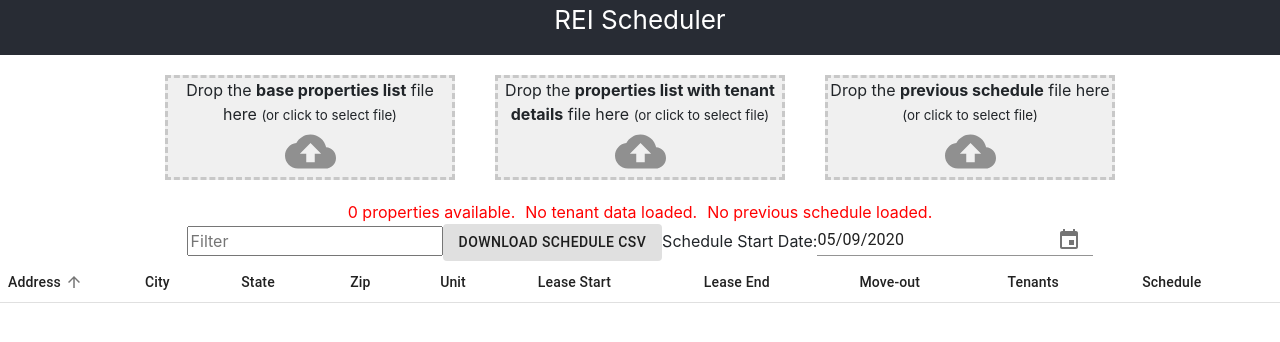
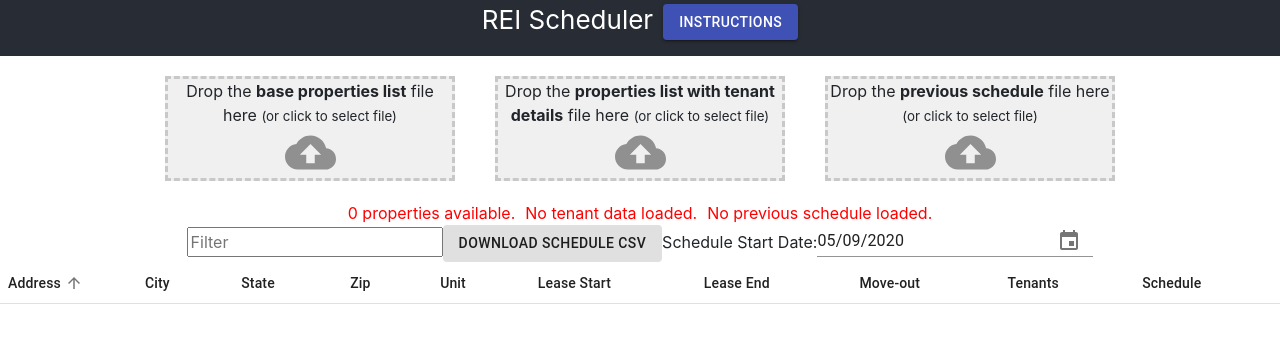
Before and after one commit to Edgetek-Enterprises/rei-scheduler, a React app: page / in a window 1280 px wide. Shown: the top 342 px of the page. Built offline with nearby package versions, Linux system fonts and the light colour scheme.

Commit message:
Add instructions popup

```diff
--- a/src/App.tsx
+++ b/src/App.tsx
@@ -1,7 +1,7 @@
 import React from 'react';
 import moment from 'moment';
 import './App.css';
-import { makeStyles, Button, TableCell, Table, TableHead, TableRow, TableSortLabel, TableBody, Theme } from '@material-ui/core';
+import { makeStyles, Button, Popover, TableCell, Table, TableHead, TableRow, TableSortLabel, TableBody, Theme } from '@material-ui/core';
 import { KeyboardDatePicker, MuiPickersUtilsProvider } from "@material-ui/pickers";
 import { toCSVInspections, toCSVSchedule } from './csvutil';
 import { Property, mergeTenants, mergeSchedules, pstring } from './property';
@@ -30,12 +30,58 @@ export default function App() {
 	const hasSchedule = propertyList.find(p => p.schedule?.some(si => si.isImport)) !== undefined;
 	const hasTenants = propertyList.find(p => p.tenants?.some(ti => !!ti)) !== undefined;
 
+	const [popInstructionAnchor, setPopInstructionAnchor] = React.useState<HTMLButtonElement | undefined>();
+
+	const popInstructionOpen = Boolean(popInstructionAnchor);
+	const popInstructionOpenId = popInstructionOpen ? 'simple-popover' : undefined;
+
 	return <div className="App">
 			<header className="App-header">
 				<p>
 					REI Scheduler
+					<Button
+						aria-describedby={popInstructionOpenId}
+						style={{marginLeft: '10px'}}
+						variant="contained"
+						color="primary"
+						onClick={(evt) => setPopInstructionAnchor(evt.currentTarget)}
+					>
+						Instructions
+					</Button>
 				</p>
 			</header>
+			<Popover
+				id={popInstructionOpenId}
+				open={popInstructionOpen}
+				anchorEl={popInstructionAnchor}
+				onClose={() => setPopInstructionAnchor(undefined)}
+				anchorOrigin={{
+					vertical: 'bottom',
+					horizontal: 'center',
+				}}
+				transformOrigin={{
+					vertical: 'top',
+					horizontal: 'center',
+				}}
+			>
+				<div>
+					Input a <strong>base properties list</strong> to determine what properties to use. If it contains a historical schedule, this will also be imported.
+					The scheduler will execute and generate schedules.
+				</div>
+				<div>
+					Input a <strong>properties list with tenant details</strong> to decorate the current properties with tenant details. No new property rows are created.
+					A base properties list must already exist.
+				</div>
+				<div>
+					Input a <strong>previous schedule</strong> to replace the schedule for the current properties list. No new property rows are created.
+					The scheduler will execute and generate schedules.
+					Schedule dates with <em>Hist</em> are "historical" imported schedule events and are not moved by the scheduler. Remove the schedule for the input row
+					to generate a new schedule for a property.
+				</div>
+				<div>
+					Schedule dates with <em>MoveOut</em> are "move-out" inspections, scheduled the next day after a move-out or lease end and are not moved by the scheduler.
+				</div>
+			</Popover>
 			<div className='dropzones'>
 				<DropZone message={<>Drop the <strong>base properties list</strong> file here <span style={{fontSize: 'smaller' }}>(or click to select file)</span></>}
 					handleData={propertyListUpdated} />
```
